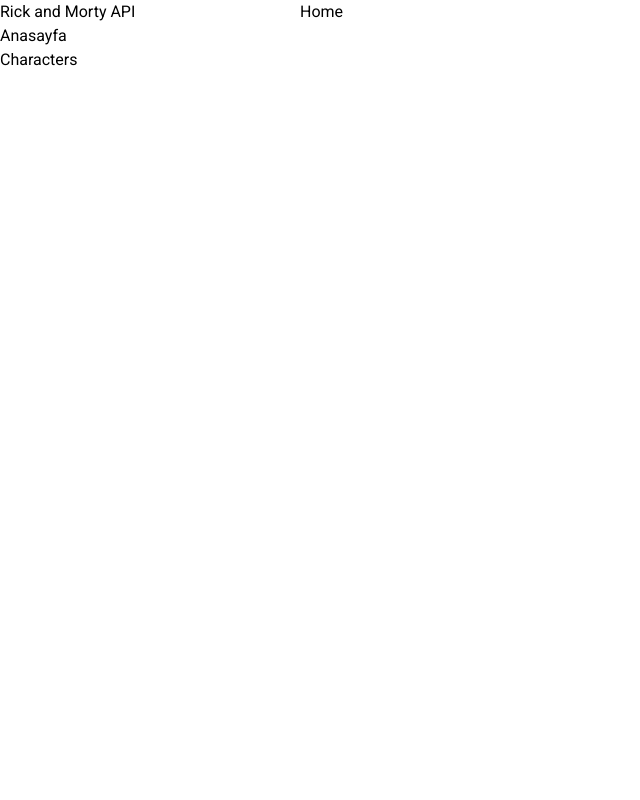
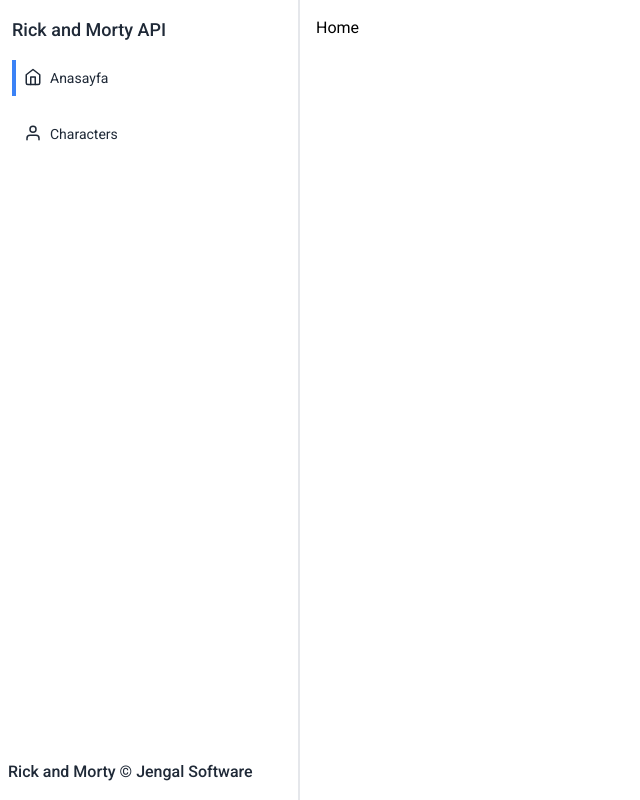
Before and after one commit to mustafafiliz/rick-morty-react, a React (Vite) app: page / in a window 1280 px wide. Shown: the whole page, without its empty margins (0-640 px from the left). Built offline with nearby package versions, Linux system fonts and the light colour scheme.

Commit message:
feat: aside, navigation added

```diff
--- a/src/components/aside/Aside.tsx
+++ b/src/components/aside/Aside.tsx
@@ -1,34 +1,47 @@
-import { Link, useNavigation } from "react-router-dom";
+import { Link } from "react-router-dom";
+import { CharacterIcon, HomeIcon } from "../icons";
 
 const Aside = () => {
-  const { location } = useNavigation();
-
   const navs = [
     {
       name: "Anasayfa",
       path: "/",
+      icon: <HomeIcon />,
     },
     {
       name: "Characters",
       path: "/characters",
+      icon: <CharacterIcon />,
     },
   ];
 
   return (
-    <div className="w-[300px]">
-      <h2>Rick and Morty API</h2>
-      <nav>
-        <ul>
+    <div className="w-[300px] h-screen text-gray-800 pl-2 p-4 flex flex-col justify-between border-r-2 border-gray-200">
+      <div>
+        <h2 className="text-lg font-medium pl-1">Rick and Morty API</h2>
+        <nav className="mt-4">
+          <ul className="flex flex-col gap-5">
             {navs.map((item, index) => {
               return (
                 <li key={index}>
-                <Link to={item.path}>{item.name}</Link>
+                  <Link
+                    className="relative py-2 pl-4 flex gap-2 text-sm"
+                    to={item.path}
+                  >
+                    {item.icon}
+                    {item.name}
+                    {location.pathname === item.path && (
+                      <span className="absolute top-0 bottom-0 left-1 h-full w-1 bg-blue-500" />
+                    )}
+                  </Link>
                 </li>
               );
             })}
           </ul>
         </nav>
       </div>
+      <p className="font-medium">Rick and Morty © Jengal Software</p>
+    </div>
   );
 };
 
--- /dev/null
+++ b/src/components/icons/CharacterIcon.tsx
@@ -0,0 +1,20 @@
+const CharacterIcon = () => {
+  return (
+    <svg
+      xmlns="http://www.w3.org/2000/svg"
+      width="18"
+      height="18"
+      viewBox="0 0 24 24"
+      fill="none"
+      stroke="#1F2937"
+      strokeWidth="2"
+      strokeLinecap="round"
+      strokeLinejoin="round"
+    >
+      <path d="M20 21v-2a4 4 0 0 0-4-4H8a4 4 0 0 0-4 4v2"></path>
+      <circle cx="12" cy="7" r="4"></circle>
+    </svg>
+  );
+};
+
+export default CharacterIcon;
--- /dev/null
+++ b/src/components/icons/HomeIcon.tsx
@@ -0,0 +1,20 @@
+const HomeIcon = () => {
+  return (
+    <svg
+      xmlns="http://www.w3.org/2000/svg"
+      width="18"
+      height="18"
+      viewBox="0 0 24 24"
+      fill="none"
+      stroke="#1F2937"
+      strokeWidth="2"
+      strokeLinecap="round"
+      strokeLinejoin="round"
+    >
+      <path d="M3 9l9-7 9 7v11a2 2 0 0 1-2 2H5a2 2 0 0 1-2-2z"></path>
+      <polyline points="9 22 9 12 15 12 15 22"></polyline>
+    </svg>
+  );
+};
+
+export default HomeIcon;
--- /dev/null
+++ b/src/components/icons/index.ts
@@ -0,0 +1,2 @@
+export { default as HomeIcon } from "./HomeIcon";
+export { default as CharacterIcon } from "./CharacterIcon";
--- a/src/layouts/MainLayout.tsx
+++ b/src/layouts/MainLayout.tsx
@@ -5,7 +5,7 @@
   return (
     <div className="flex">
       <Aside />
-      <main className="flex-1">
+      <main className="flex-1 lg:pl-4 pt-4">
         <Outlet />
       </main>
     </div>
```
Lines whose indentation alone changed are shown as unchanged.
